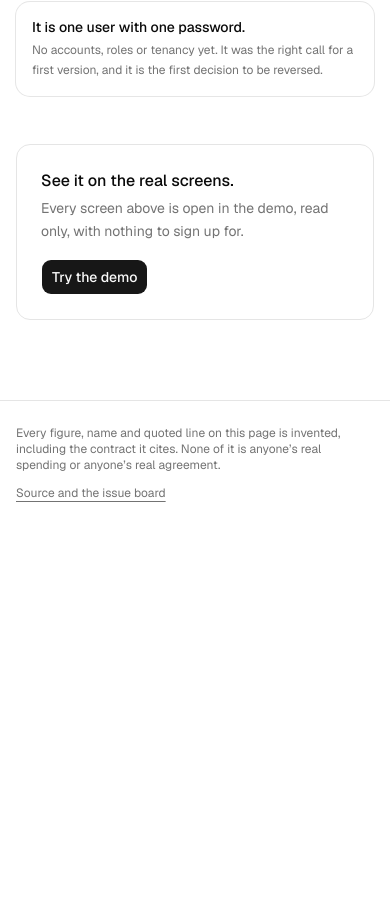
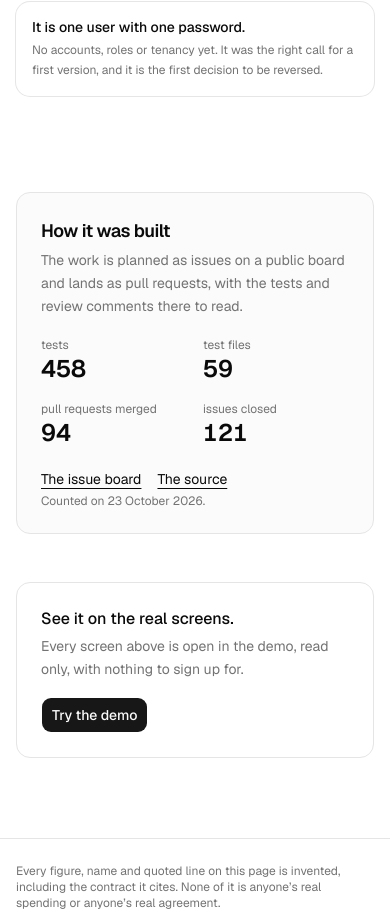
Before and after one commit to bharathmay-boop/invoice-ingester, a Next.js app: page / in a window 390 px wide. Shown: the part 5711-6635 px from the top of the page. Before the commit the page ends 6236 px from the top, so only its background shows below. Built offline with nearby package versions, Linux system fonts and the light colour scheme; no server answers.

Commit message:
Show how it was built on the home page (#243)
A strip with the test, pull request and issue counts and links to the
board and the source. The figures live in app/build-stats.ts with the
date they were counted, and a test fails if the page ever claims more
tests than the suite has.

```diff
--- /dev/null
+++ b/app/build-stats.ts
@@ -0,0 +1,14 @@
+/**
+ * The figures on the home page's "how it was built" strip, in one place, so
+ * they are updated on purpose rather than drifting in several (#243). A test
+ * fails if the test count is ever higher than the suite's real one.
+ */
+export const BUILD_STATS = {
+  asOf: "2026-10-23",
+  tests: 458,
+  testFiles: 59,
+  pullRequests: 94,
+  issuesClosed: 121,
+} as const;
+
+export const BOARD_URL = "https://github.com/users/bharathmay-boop/projects/1";
--- /dev/null
+++ b/app/build-strip.tsx
@@ -0,0 +1,56 @@
+import { Reveal } from "@/components/reveal.tsx";
+import { BOARD_URL, BUILD_STATS } from "./build-stats.ts";
+import { SOURCE_URL } from "./nav-links.ts";
+
+/**
+ * How it was built, in four numbers and two links. The board, the tests and
+ * the reviewed pull requests are the evidence, and until now they were one
+ * footer link away (#243).
+ */
+export function BuildStrip() {
+  const asOf = new Date(`${BUILD_STATS.asOf}T00:00:00Z`).toLocaleDateString("en-GB", {
+    day: "numeric",
+    month: "long",
+    year: "numeric",
+    timeZone: "UTC",
+  });
+  const figures = [
+    { value: BUILD_STATS.tests, label: "tests" },
+    { value: BUILD_STATS.testFiles, label: "test files" },
+    { value: BUILD_STATS.pullRequests, label: "pull requests merged" },
+    { value: BUILD_STATS.issuesClosed, label: "issues closed" },
+  ];
+
+  return (
+    <section className="mx-auto w-full max-w-6xl px-4 py-12 sm:px-6">
+      <Reveal>
+        <div className="border-border bg-muted/40 rounded-xl border p-6">
+          <h2 className="text-lg font-semibold tracking-tight">How it was built</h2>
+          <p className="text-muted-foreground mt-1 max-w-2xl text-sm leading-relaxed">
+            The work is planned as issues on a public board and lands as pull requests, with the
+            tests and review comments there to read.
+          </p>
+
+          <dl className="mt-5 grid grid-cols-2 gap-4 sm:grid-cols-4">
+            {figures.map((figure) => (
+              <div key={figure.label}>
+                <dt className="text-muted-foreground text-xs">{figure.label}</dt>
+                <dd className="text-2xl font-semibold tabular-nums">{figure.value}</dd>
+              </div>
+            ))}
+          </dl>
+
+          <p className="text-muted-foreground mt-5 flex flex-wrap items-center gap-x-4 gap-y-1 text-sm">
+            <a href={BOARD_URL} className="text-foreground underline underline-offset-4">
+              The issue board
+            </a>
+            <a href={SOURCE_URL} className="text-foreground underline underline-offset-4">
+              The source
+            </a>
+            <span className="text-xs">Counted on {asOf}.</span>
+          </p>
+        </div>
+      </Reveal>
+    </section>
+  );
+}
--- a/app/page.tsx
+++ b/app/page.tsx
@@ -5,6 +5,7 @@ import { Separator } from "@/components/ui/separator";
 import { Reveal } from "@/components/reveal.tsx";
 import { isValidSession, sessionCookie } from "@/lib/auth.ts";
 import { ContractsSection } from "./contracts-section.tsx";
+import { BuildStrip } from "./build-strip.tsx";
 import { FlowHero } from "./flow-hero.tsx";
 import { LimitsSection } from "./limits-section.tsx";
 import { ModelsSection } from "./models-section.tsx";
@@ -117,6 +118,8 @@ export default async function Home() {
 
       <LimitsSection />
 
+      <BuildStrip />
+
       {!signedIn && (
         <section className="mx-auto w-full max-w-6xl px-4 pb-14 sm:px-6">
           <div className="border-border bg-card flex flex-wrap items-center justify-between gap-4 rounded-xl border p-6">
```
Also changed, not shown: 1 other file (tests, documents, lock files or other folders).
